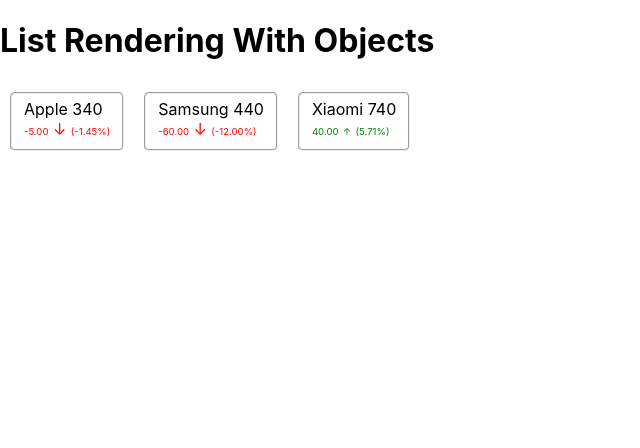
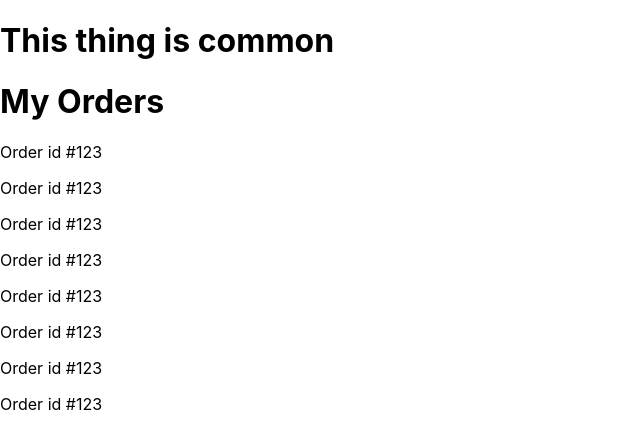
Before and after one commit to gavand-sagar/fsd-july-2024, a React (Create React App) app: page /orders in a window 1280 px wide. Shown: the top 448 px of the page, without its empty margins (0-640 px from the left). Built offline with nearby package versions, Linux system fonts and the light colour scheme.

Commit message:
Lab-9-router

```diff
--- a/package.json
+++ b/package.json
@@ -8,6 +8,7 @@
     "@testing-library/user-event": "^13.5.0",
     "react": "^18.3.1",
     "react-dom": "^18.3.1",
+    "react-router-dom": "^6.26.2",
     "react-scripts": "5.0.1",
     "web-vitals": "^2.1.4"
   },
--- a/src/App.js
+++ b/src/App.js
@@ -1,11 +1,22 @@
 import logo from './logo.svg';
 import './App.css';
 import ListRenderingWithObjects from './ListRenderingWithObjects';
+import ToggleClass from './ToggleClass';
+import { Route, Routes } from 'react-router-dom';
+import Login from './Login';
+import Orders from './Orders';
+import Circle from './Circle';
 
 function App() {
   return (
     <div className="App">
-      <ListRenderingWithObjects/>
+      <h1>This thing is common</h1>
+      <Routes>
+        <Route path='/login' element={<Login/>}/>
+        <Route path='/orders' element={<Orders/>}/>
+        <Route path='/circle/my' element={<Circle/>}/>
+        <Route path='/stock-list' element={<ListRenderingWithObjects/>}/>
+      </Routes>
     </div>
   );
 }
--- /dev/null
+++ b/src/Login.jsx
@@ -0,0 +1,17 @@
+import React from 'react'
+
+export default function Login() {
+  return (
+    <div>
+        <h1>Login Page</h1>
+        <br/>
+        <input placeholder='Username'/>
+        <br/>
+        <br/>
+        <input placeholder='Password'/>
+        <br/>
+        <br/>
+        <button>Login</button>
+    </div>
+  )
+}
--- /dev/null
+++ b/src/Orders.jsx
@@ -0,0 +1,17 @@
+import React from 'react'
+
+export default function Orders() {
+  return (
+    <div>
+        <h1>My Orders</h1>
+        <p>Order id #123 </p>
+        <p>Order id #123 </p>
+        <p>Order id #123 </p>
+        <p>Order id #123 </p>
+        <p>Order id #123 </p>
+        <p>Order id #123 </p>
+        <p>Order id #123 </p>
+        <p>Order id #123 </p>
+    </div>
+  )
+}
--- a/src/index.js
+++ b/src/index.js
@@ -1,12 +1,16 @@
-import React from 'react';
+import React, { StrictMode } from 'react';
 import ReactDOM from 'react-dom/client';
 import './index.css';
 import App from './App';
 import reportWebVitals from './reportWebVitals';
+import { BrowserRouter } from 'react-router-dom';
 
 const root = ReactDOM.createRoot(document.getElementById('root'));
 root.render(
-  <App/>
+  // Enable Routing
+    <BrowserRouter>
+      <App />
+    </BrowserRouter>
 );
 
 // If you want to start measuring performance in your app, pass a function
```
Also changed, not shown: 1 other file (tests, documents, lock files or other folders).
